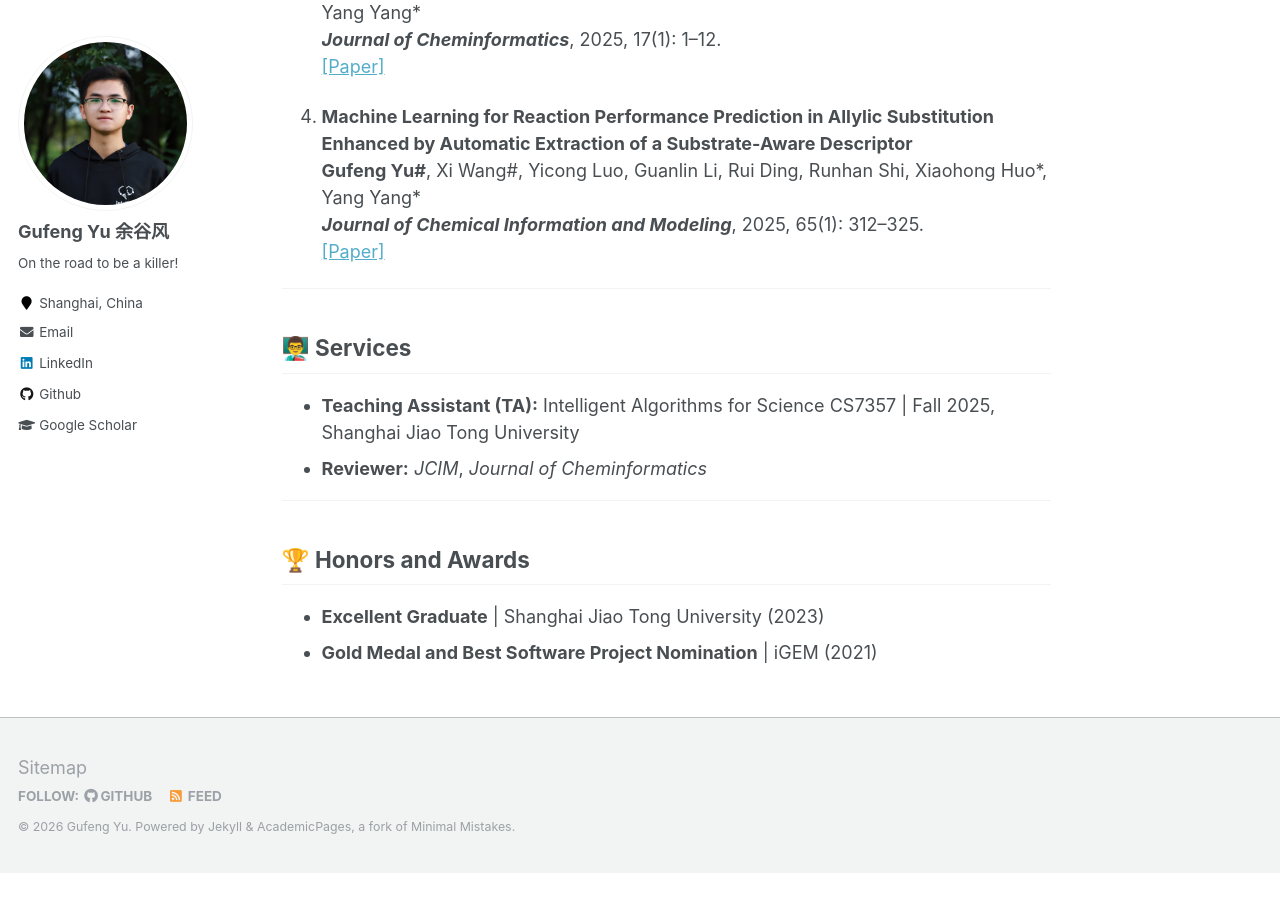
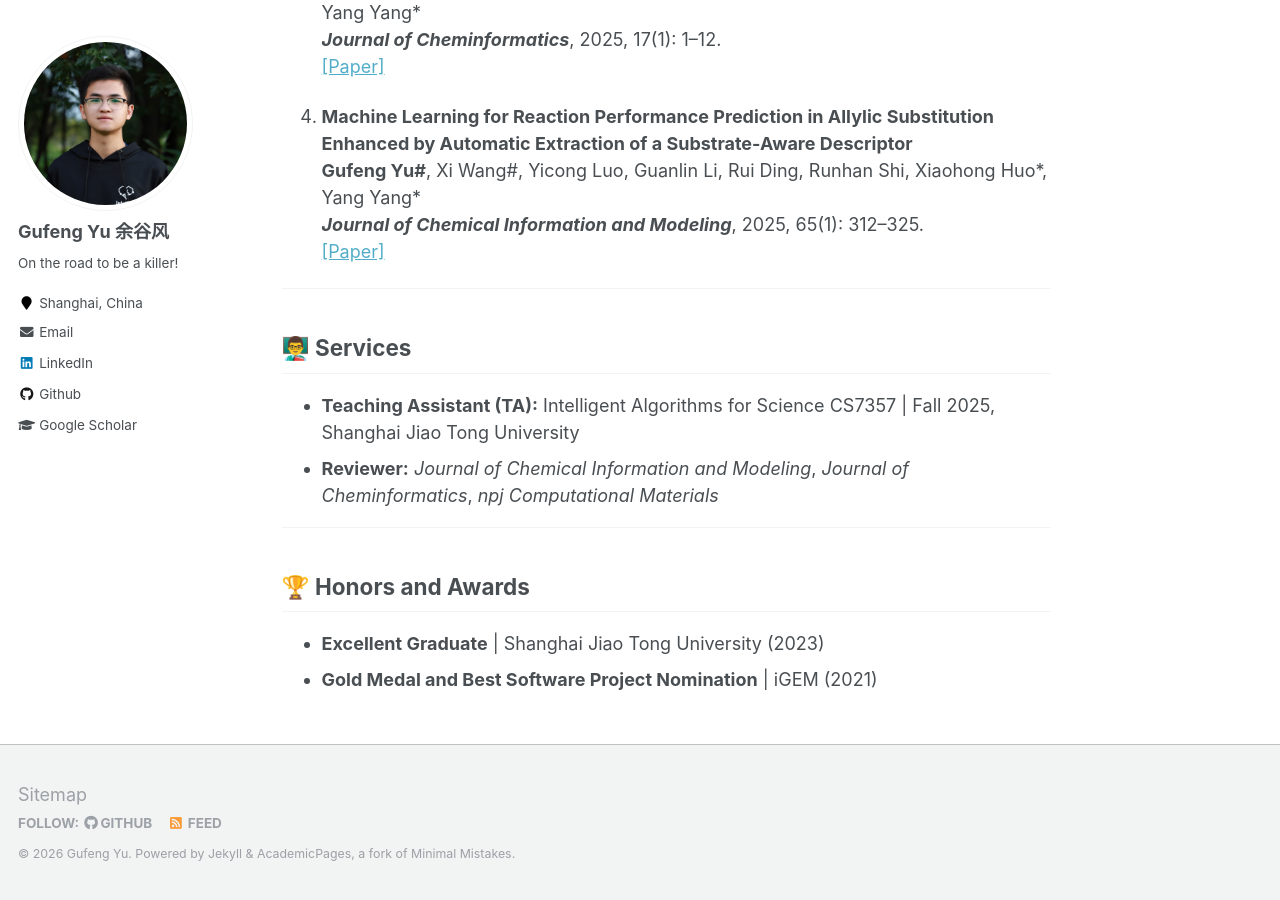
Before and after one commit to GufengYu520/gufengyu520.github.io, a Jekyll site: the page built from _pages/about.md, in a window 1280 px wide and 900 px high, scrolled down 1711 px. Built offline with Jekyll 4.4.1, drawn with Linux system fonts in a browser that asks for light colours; before the commit the page ends 2584 px from its top, so only the background shows below that.

Commit message:
Update about.md

```diff
--- a/_pages/about.md
+++ b/_pages/about.md
@@ -72,7 +72,7 @@ My research interest is **AI for Science**, with a specific focus on the applica
 ## 👨‍🏫 Services
 
 - **Teaching Assistant (TA):** Intelligent Algorithms for Science CS7357 \| Fall 2025, Shanghai Jiao Tong University
-- **Reviewer:** *JCIM*, *Journal of Cheminformatics*
+- **Reviewer:** *Journal of Chemical Information and Modeling*, *Journal of Cheminformatics*, *npj Computational Materials*
 
 ---
 
```
